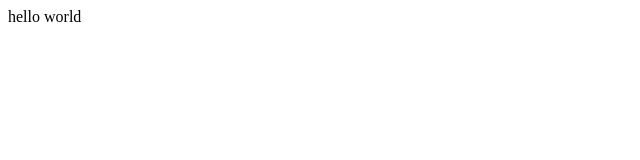
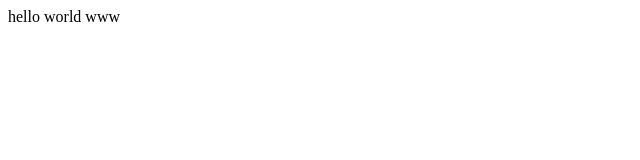
Before and after one commit to Lu-ber/git-, a plain HTML site: page index.html in a window 1280 px wide. Shown: the full height of the page, 0-640 px from the left. Drawn offline with Linux system fonts and the light colour scheme.

Commit message:
增加www

```diff
--- a/index.html
+++ b/index.html
@@ -8,7 +8,7 @@
 </head>
 
 <body>
-    hello world
+    hello world www
 </body>
 
 </html>
```
